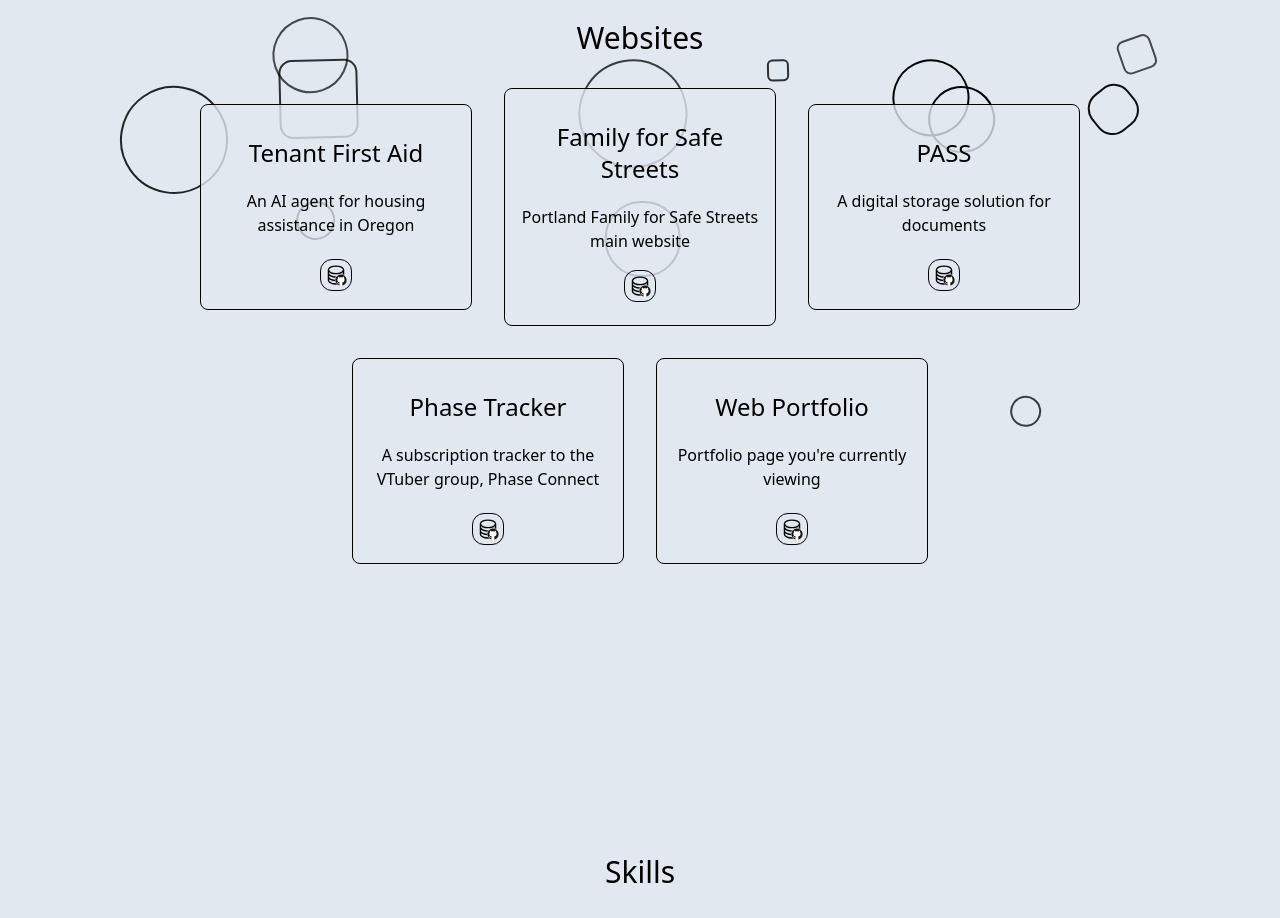
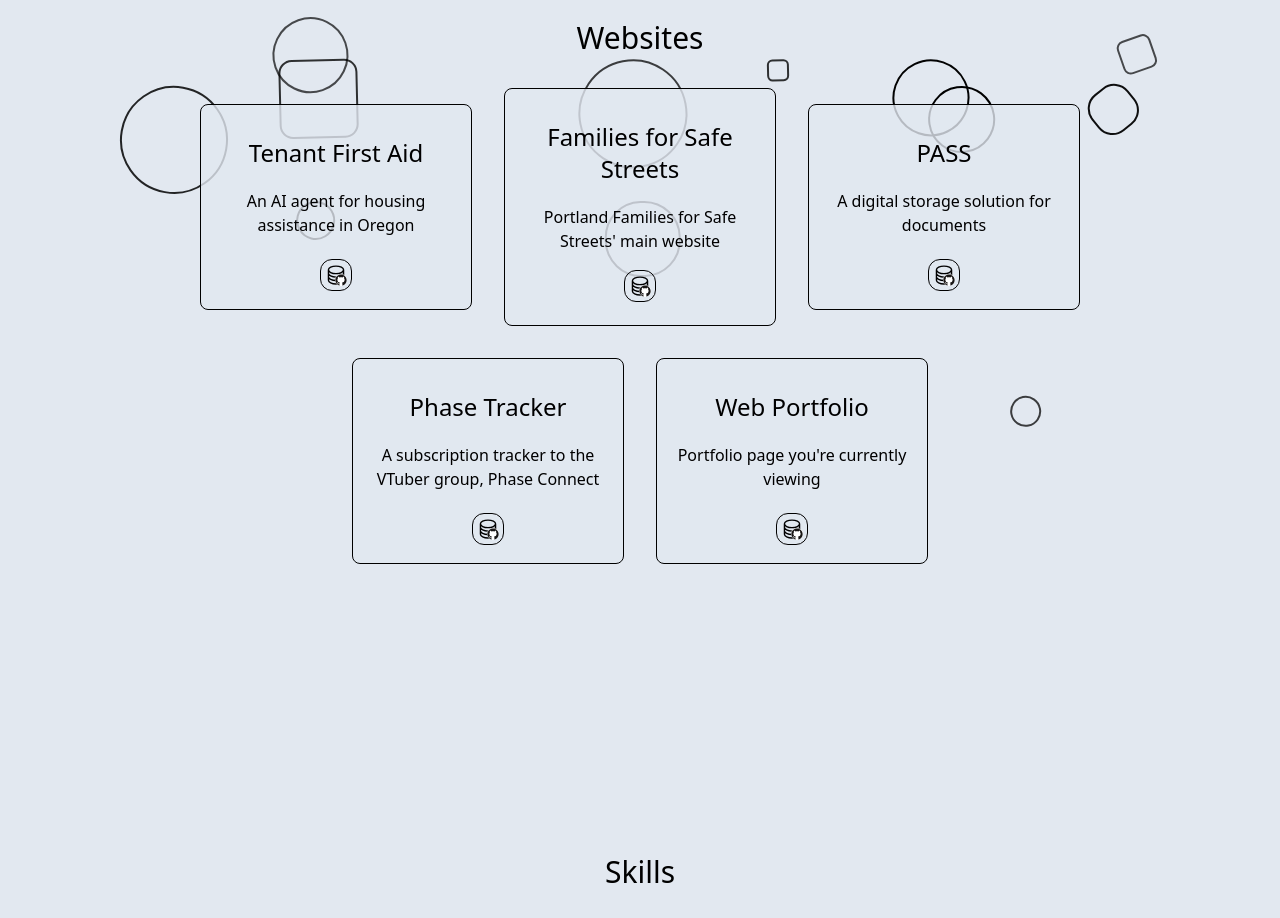
Before and after one commit to leekahung/web-dev, a React (Vite) app: page / in a window 1280 px wide. Shown: the part 900-1818 px from the top of the page. Built offline with nearby package versions, Linux system fonts and the light colour scheme.

Commit message:
Update title for Families for Safe Streets

```diff
--- a/src/sections/Projects/Projects.tsx
+++ b/src/sections/Projects/Projects.tsx
@@ -11,8 +11,8 @@ const projectList = [
     repoLink: "https://github.com/codeforpdx/tenantfirstaid",
   },
   {
-    title: "Family for Safe Streets",
-    description: "Portland Family for Safe Streets main website",
+    title: "Families for Safe Streets",
+    description: "Portland Families for Safe Streets' main website",
     siteLink: "https://pdxfamiliesforsafestreets.org/",
     repoLink: "https://github.com/BurlapRobot/pdx-fss",
   },
```
